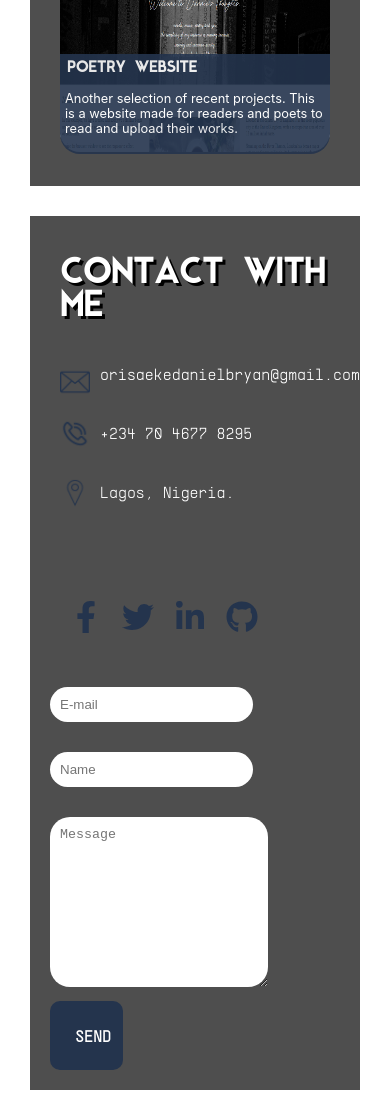
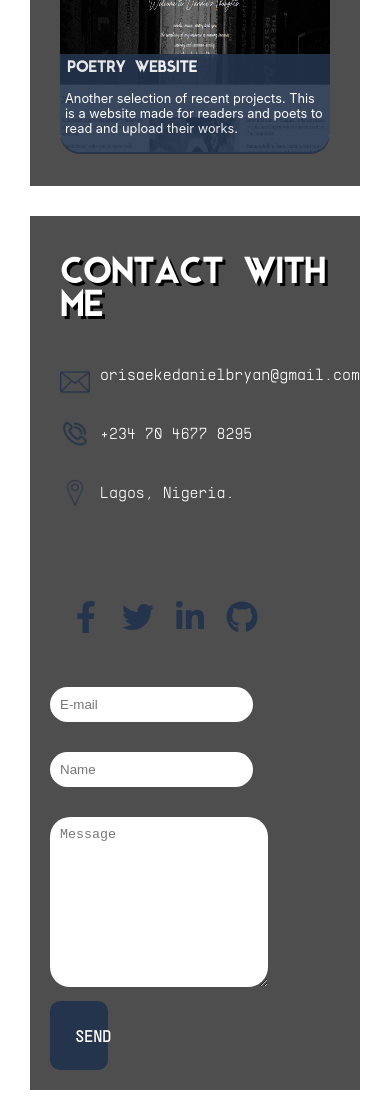
Before and after one commit to dannie-xoxo/my-portfolio, a React (Create React App) app: page / in a window 390 px wide. Shown: the part 2137-3237 px from the top of the page. Built offline with nearby package versions, Linux system fonts and the light colour scheme.

Commit message:
first commit

```diff
--- a/src/components/footer.css
+++ b/src/components/footer.css
@@ -77,7 +77,7 @@ input {
     color: #fff;
     background: #24344d;
     margin-top: 10px;
-    padding: 25px;
+    padding: 15px;
     border-radius: 10px;
     font-size: 1em;
     border: none;
@@ -85,7 +85,7 @@ input {
     font-weight: bolder;
     text-transform: uppercase;
     cursor: pointer;
-    width: 25%
+    width: 20%
 }
 
 @media screen and (max-width: 769px) {
@@ -97,6 +97,8 @@ input {
         display: flex;
         flex-direction: column;
     }
-
+     .btn1 {
+        padding: 25px;
+     }
 
     }
```
